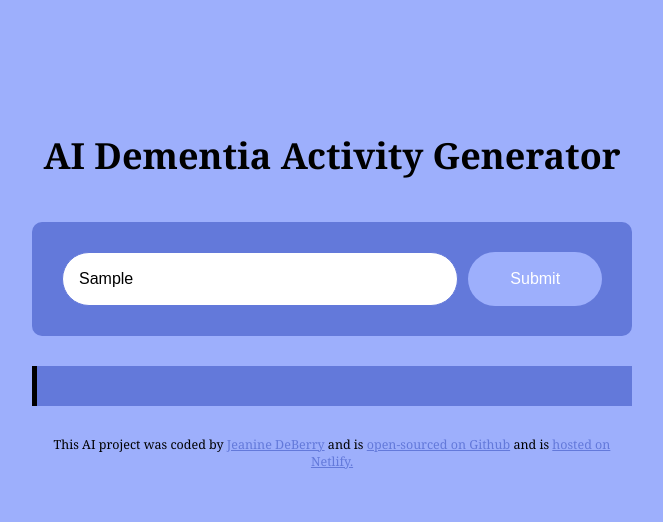
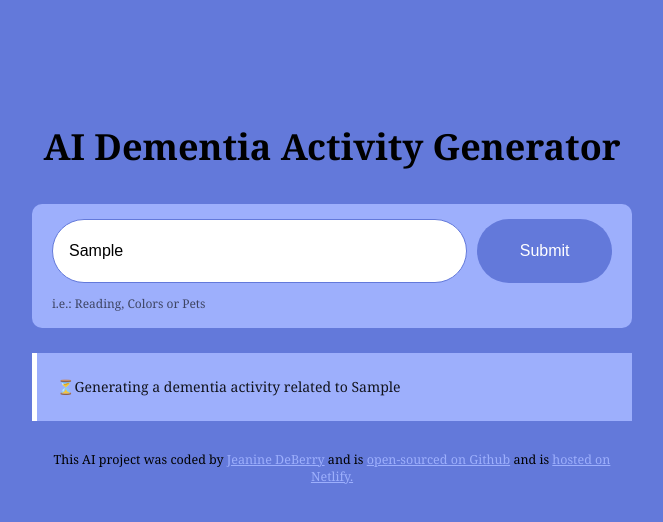
Before and after one commit to jkdeberry/dementia-activity-generator, a plain HTML site: page index.html in a window 1280 px wide. Both pictures are taken after typing "Sample" into the empty fields and a click on the input 843 px from the left and 279 px from the top of the page. Shown: the whole page, without its empty margins (308-971 px from the left). Drawn offline with nearby package versions, Linux system fonts and the light colour scheme; no server answers.

Commit message:
Improved the user experience (UX)

```diff
--- a/index.html
+++ b/index.html
@@ -15,8 +15,9 @@
         </header>
 
         <main>
+          <div class="form-container">
           <form id="activity-generator-form">
-            <input type="text" placeholder="Enter the type of activity"
+            <input type="text" placeholder="What form of activity are you considering?"
               autofocus
               required
               autocomplete="off"
@@ -25,7 +26,9 @@
             />
             <input type="submit" class="submit-button" />
           </form>
-          <div class="activity" id="activity"></div>
+          <div class="hint">i.e.: Reading, Colors or Pets</div>
+          </div>
+          <div class="activity hidden" id="activity"></div>
         </main>
 
         <footer>
--- a/src/index.js
+++ b/src/index.js
@@ -21,7 +21,10 @@ function generateActivity(event) {
     let context = "You are a Dementia activity expert and love to assist the elderly with exercises indoors and outside. Your mission is to find different exercises for them to perform that are very simple with short text in basic html. Make sure to follow the user instructions below. Sign the activity with `SheCodes AI` inside a <strong> element";
     let apiURL = `https://api.shecodes.io/ai/v1/generate?prompt=${prompt}&context=${context}&key=${apiKey}`;
 
-    // Make a call to the API
+    let activityElement = document.querySelector("#activity");
+    activityElement.classList.remove("hidden");
+    activityElement.innerHTML = `<div class="generating">⏳Generating a dementia activity related to ${instructionsInput.value}</div>`
+
 
     console.log("Generating activity");
     console.log(`Prompt: ${prompt}`);
--- a/src/style.css
+++ b/src/style.css
@@ -1,10 +1,10 @@
 body {
-    background-color: #9daffc;
+    background-color: rgb(99, 121, 218);
     font-family:Georgia, 'Times New Roman', Times, serif
 }
 
 a {
-  color: rgb(99, 121, 218);
+  color: #9daffc;
 }
 
 .container {
@@ -20,31 +20,42 @@ h1 {
   text-align: center;
   font-weight: 800;
   font-size: 36px;
-  line-height: 2.0;
+  line-height: 1.5;
   color: black;
 }
 
+.form-container {
+  background-color: #9daffc;
+  margin-bottom: 25px;
+  padding: 15px 20px;
+  border-radius: 10px;
+}
+
 form {
-  padding: 30px;
-  background-color: rgb(99, 121, 218);
-  border-radius: 10px;
   display: flex;
-  margin-bottom: 30px;
+}
+
+.hint {
+  line-height: 1.5;
+  font-size: 12px;
+  margin-top: 12px;
+  opacity: 0.6;
 }
 
 .instructions {
+  background-color: white;
   padding: 16px;
   border: 1px solid rgb(99, 121, 218);
   width: 80%;
   font-size: 16px;
   border-radius: 50px;
-  line-height: 20px;
+  line-height: 30px;
   color: black;
 }
 
 .submit-button {
   margin-left: 10px;
-  background-color: #9daffc;
+  background-color: rgb(99, 121, 218);
   color: white;
   border: none;
   width: 150px;
@@ -55,15 +66,15 @@ form {
 
 .activity {
   font-size: 14px;
-  background-color: rgb(99, 121, 218);
+  background-color: #9daffc;
   padding: 20px;
   line-height: 2;
-  border-left: 5px solid black;
+  border-left: 5px solid white;
+  margin-top: 20px;
 }
 
-.activity strong {
-  color: black;
-  text-align: left;
+.hidden {
+  display: none;
 }
 
 footer {
@@ -71,3 +82,17 @@ footer {
   font-size: 12.5px;
   margin-top: 30px;
 }
+
+@keyframes blink {
+  0%, 100% {
+    opacity: 1;
+  }
+  50% {
+    opacity: 0;
+  }
+}
+
+/* Apply the blink animation to the desired element */
+.generating {
+  animation: blink 1s infinite;
+}
```
